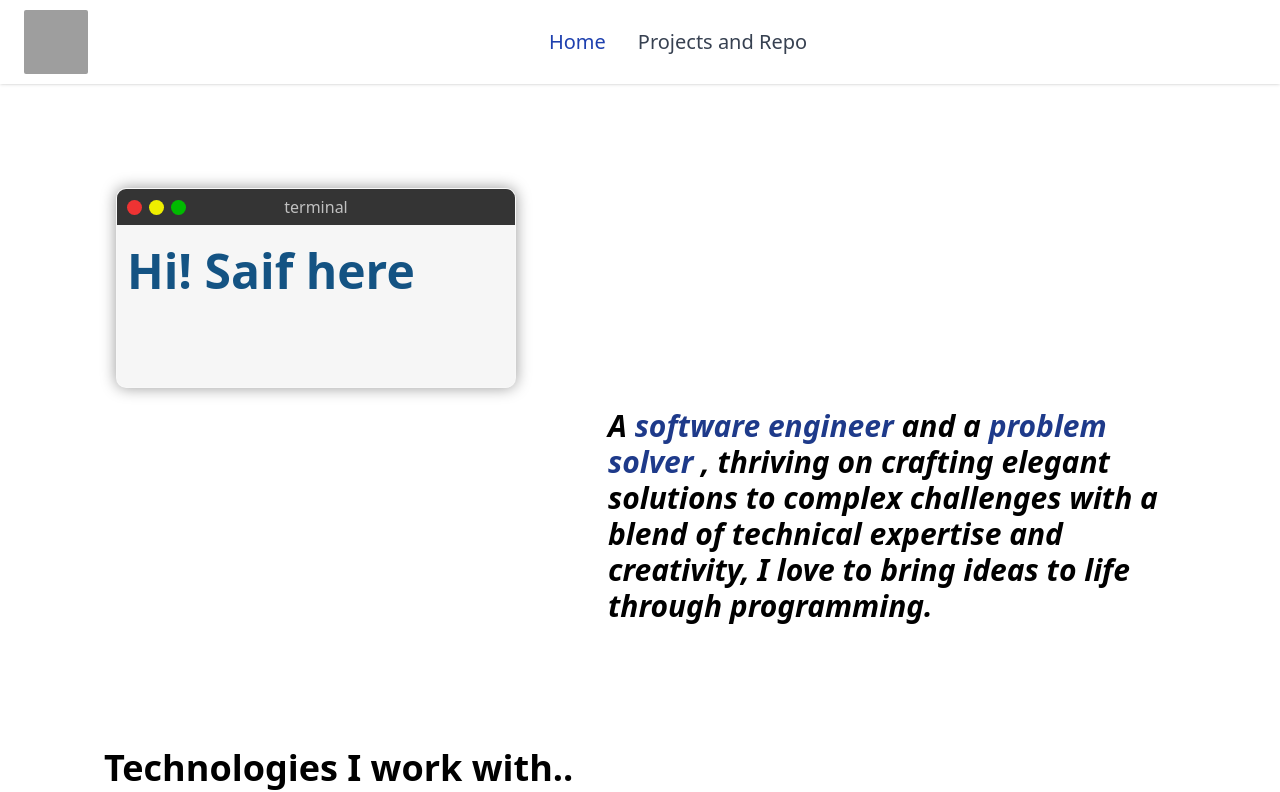
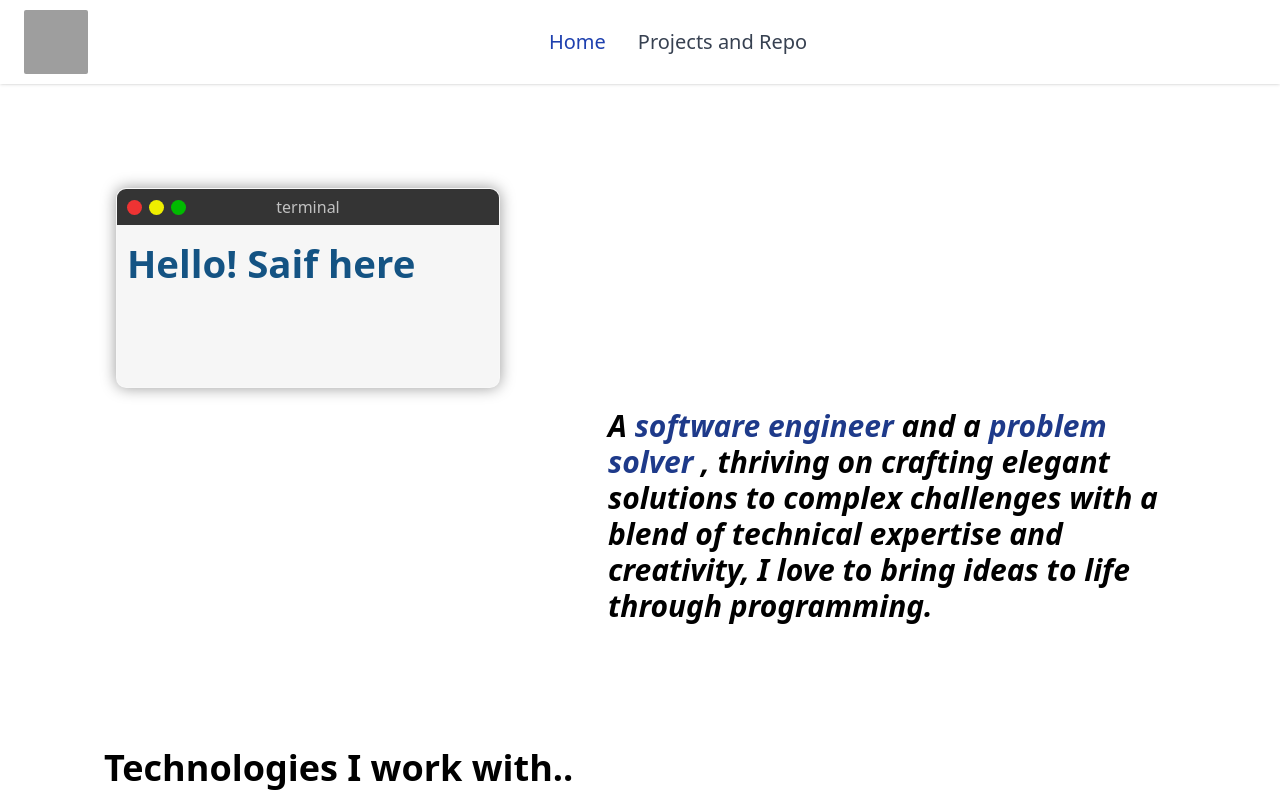
Before and after one commit to saif-gitreps/Portfolio-Template, a React (Vite) app: page / in a window 1280 px wide. Shown: the top 792 px of the page. Built offline with nearby package versions, Linux system fonts and the light colour scheme; grey boxes are pictures that could not be loaded.

Commit message:
added all the final changes

```diff
--- a/src/components/github/Github.jsx
+++ b/src/components/github/Github.jsx
@@ -1,38 +1,5 @@
 import { useLoaderData } from "react-router-dom";
-import { Link } from "react-router-dom";
-
-const Card = ({ data, color }) => {
-   return (
-      <div className="card m-8 self-center">
-         <div className={`card__img ${color}`}></div>
-         <p className="card__title text-3xl font-semibold"> {data.name} </p>
-         <div className="card__descr-wrapper flex-col justify-between h-full">
-            <p className="card__descr text-xl">
-               {data.description}
-               {/* <br />
-               <span className="text-blue-800 font-semibold">Language: </span>
-               {data.language} */}
-            </p>
-            <div className="card__links text-xl">
-               <div className="flex flex-row">
-                  <img src="src/assets/icons8-github-96.png" className="w-7 h-7" />
-                  <Link
-                     className="link text-blue-800 font-semibold flex items-center"
-                     to={data.html_url}
-                  >
-                     Source Code
-                  </Link>
-               </div>
-               <div>
-                  <Link className="link text-blue-800 font-semibold" to={data.homepage}>
-                     Preview
-                  </Link>
-               </div>
-            </div>
-         </div>
-      </div>
-   );
-};
+import Card from "./RepoCard";
 
 export default function Github() {
    const data = useLoaderData();
--- /dev/null
+++ b/src/components/github/RepoCard.jsx
@@ -0,0 +1,34 @@
+import { Link } from "react-router-dom";
+
+export default function Card({ data, color }) {
+   return (
+      <div className="card m-8 self-center w-80 md:w-96">
+         <div className={`card__img ${color}`}></div>
+         <p className="card__title text-2xl font-semibold"> {data.name} </p>
+         <div className="card__descr-wrapper flex-col justify-between h-full">
+            <p className="card__descr text-lg xl:text-xl">{data.description}</p>
+            <div className="card__links text-xl">
+               <div className="flex flex-row">
+                  <img src="src/assets/icons8-github-96.png" className="w-7 h-7" />
+                  <Link
+                     className="link text-blue-800 font-semibold flex items-center"
+                     to={data.html_url}
+                  >
+                     Source Code
+                  </Link>
+               </div>
+               <div>
+                  <Link
+                     className={`link text-blue-800 font-semibold ${
+                        data.homepage ? "block" : "hidden"
+                     }`}
+                     to={data.homepage}
+                  >
+                     Preview
+                  </Link>
+               </div>
+            </div>
+         </div>
+      </div>
+   );
+}
--- a/src/components/header/header.jsx
+++ b/src/components/header/header.jsx
@@ -5,7 +5,7 @@ export default function Header() {
       <header className="shadow sticky z-50 top-0">
          <nav className="bg-white border-gray-200 px-4 lg:px-6 py-2.5">
             <div className="flex flex-wrap justify-between items-center mx-auto max-w-screen-xl">
-               <Link to="/" className="flex items-center">
+               <Link to="/" className="hidden lg:flex items-center">
                   <img
                      src="https://cdn-icons-png.flaticon.com/512/5698/5698711.png"
                      className="mr-3 h-16 w-16 rounded-sm"
@@ -14,10 +14,10 @@ export default function Header() {
                </Link>
                <div className="lg:order-2"></div>
                <div
-                  className="hidden justify-between items-center w-full lg:flex lg:w-auto lg:order-1"
+                  className="justify-between items-center w-full lg:flex lg:w-auto lg:order-1"
                   id="mobile-menu-2"
                >
-                  <ul className="flex flex-col mt-4 font-medium text-xl lg:flex-row lg:space-x-8 lg:mt-0">
+                  <ul className="flex justify-center mt-4 font-medium text-xl flex-row lg:space-x-8 lg:mt-0">
                      <li>
                         <NavLink
                            to="/"
--- a/src/components/home/Home.jsx
+++ b/src/components/home/Home.jsx
@@ -7,7 +7,7 @@ export default function Home() {
       <div className="mx-auto w-full max-w-7xl">
          <aside className="relative overflow-hidden text-black rounded-lg sm:mx-16 mx-2 sm:py-1">
             <div className="relative z-10 max-w-screen-xl py-10 my-10 mx-auto sm:px-6 lg:px-8">
-               <div className="terminal-loader sm:relative absolute">
+               <div className="terminal-loader max-w-80 sm:max-w-96 sm:relative absolute">
                   <div className="terminal-header">
                      <div className="terminal-title">terminal</div>
                      <div className="terminal-controls">
@@ -17,7 +17,7 @@ export default function Home() {
                      </div>
                   </div>
                   <div className="content">
-                     <div className="text">Hi! Saif here..</div>
+                     <div className="text">Hello! Saif here..</div>
                   </div>
                </div>
 
@@ -63,10 +63,10 @@ export default function Home() {
                </li>
             </ul>
          </div>
-         <div className="flex justify-end relative overflow text-black rounded-lg sm:mx-16 mx-2 sm:p-10 ">
+         <div className="flex justify-centre md:justify-end relative overflow text-black rounded-lg sm:mx-16 mx-2 sm:p-10 ">
             <form
                onSubmit={handleSubmit}
-               className="flex-col items-start gap-3 w-1/2 p-8 rounded-xl shadow-lg"
+               className="flex-col w-96 items-start gap-3 md:w-1/2 p-8 rounded-xl shadow-lg"
             >
                <div className="text-blue-900 text-2xl font-semibold tracking-tighter leading-9 ">
                   Send an email to{" "}
--- a/src/index.css
+++ b/src/index.css
@@ -27,13 +27,12 @@
 
 .terminal-loader {
    width: 100%;
-   max-width: 400px;
-   height: 200px;
+   height: 12.5rem;
    background: #f6f6f6;
    border: 1px solid #ffffff3e;
    border-radius: 10px;
    overflow: hidden;
-   margin: 20px;
+   margin: 1.25rem;
    box-shadow: 0 0 15px rgba(0, 0, 0, 0.4);
 }
 
@@ -89,7 +88,7 @@
       blinkCursor 0.5s step-end infinite alternate;
    color: rgb(20, 83, 131);
    font-weight: bolder;
-   font-size: 3rem;
+   font-size: 2.4rem;
 }
 
 /*  */
@@ -97,7 +96,7 @@
 .card {
    --font-color: #323232;
    --bg-color: ##f6f6f6;
-   width: 25rem;
+
    height: 20rem;
    border-radius: 20px;
    background: var(--bg-color);
@@ -114,7 +113,7 @@
 
 .card__img {
    width: 100%;
-   height: 3rem;
+   height: 4rem;
    object-fit: cover;
    border-radius: 20px 20px 0 0;
 }
@@ -134,7 +133,6 @@
 }
 
 .card__links {
-   margin-top: auto;
    display: flex;
    justify-content: space-between;
    align-self: flex-end;
```
